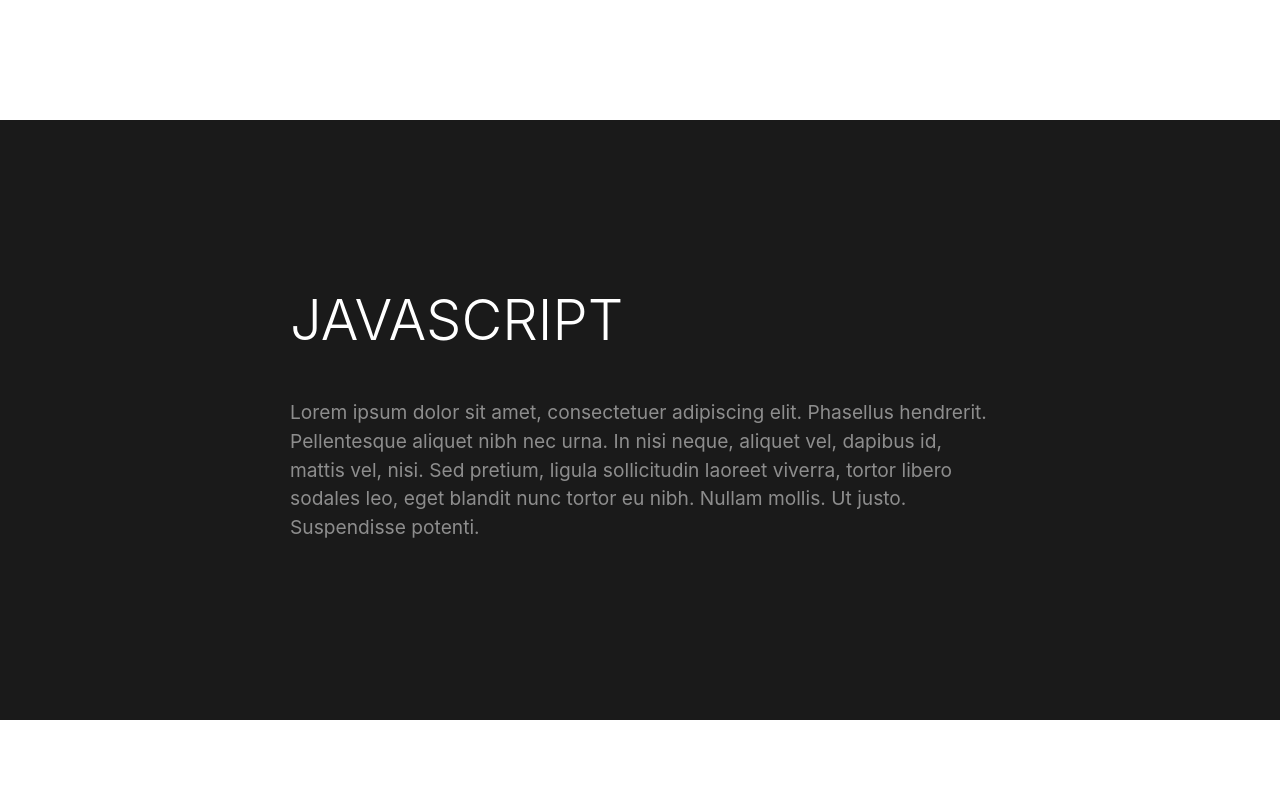
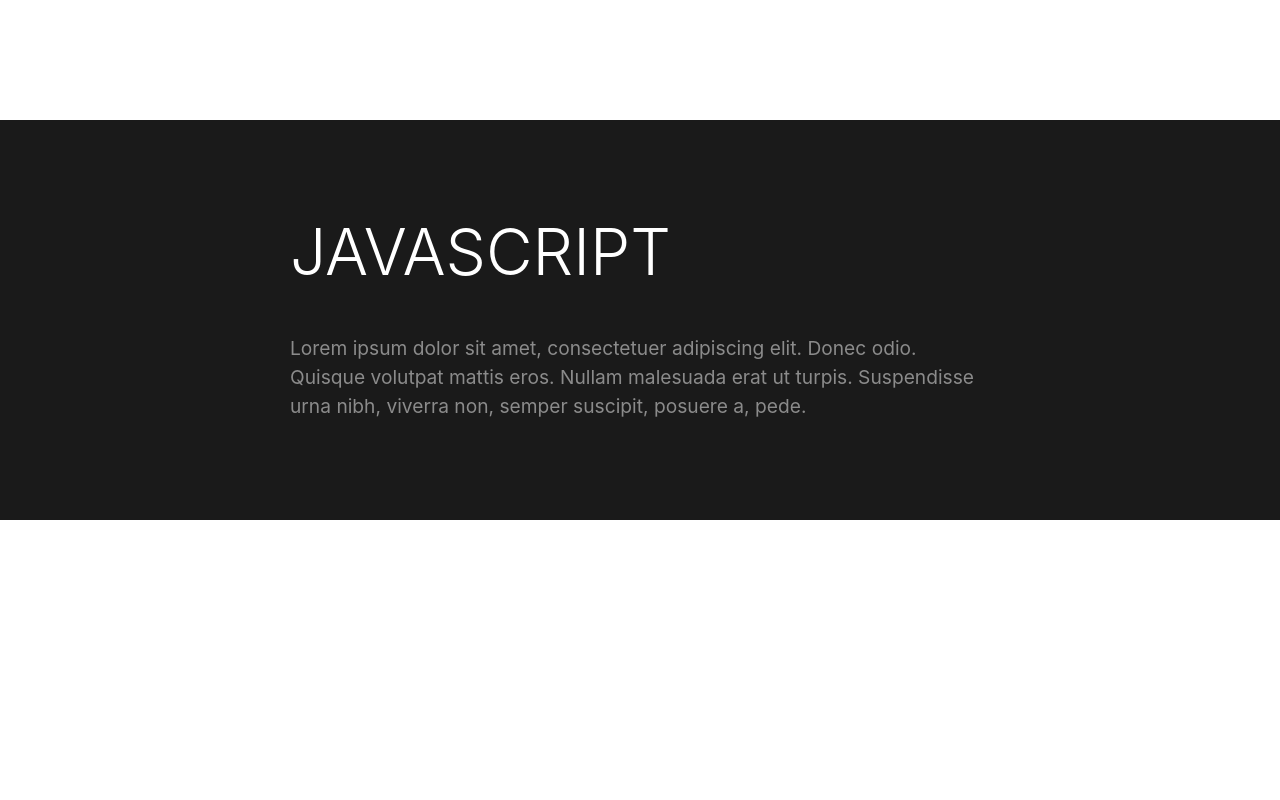
Before and after one commit to SirBruno/portfolio, a React (Create React App) app: page / in a window 1280 px wide. Shown: the part 1180-1980 px from the top of the page. After the commit the page ends 1700 px from the top, so only its background shows below. Built offline with nearby package versions, Linux system fonts and the light colour scheme.

Commit message:
did some stuff

```diff
--- a/src/App.js
+++ b/src/App.js
@@ -1,4 +1,3 @@
-import { useLayoutEffect, useRef } from 'react'
 import { gsap, ScrollTrigger } from 'gsap/all'
 import './App.css'
 import Hero from './components/Hero/Hero'
@@ -7,52 +6,11 @@ import Section from './components/Section/Section'
 
 function App() {
 
-  const section = useRef()
-  gsap.registerPlugin(ScrollTrigger)
-  ScrollTrigger.config({
-    ignoreMobileResize: true
-  });
-
-  useLayoutEffect(() => {
-    let ctx = gsap.context(() => {
-      const timeline = gsap.timeline({
-        scrollTrigger: {
-          trigger: ".myDiv",
-          onEnter: self => console.log(self.isActive),
-          start: "top 85%"
-        }
-      })
-
-      timeline.to(".javaScript h3", {
-        bottom: 0,
-        duration: 0.5,
-        ease: "power1.out"
-      })
-
-      timeline.to(".javaScript p", {
-        y: 0,
-        opacity: 0.5,
-        duration: 0.5,
-        delay: 0.1
-      }, "<")
-    }, section)
-
-    return () => ctx.revert()
-  }, [])
-
   return (
     <div className="App">
       <Hero gsap={gsap} ScrollTrigger={ScrollTrigger} />
       <HtmlCss gsap={gsap} ScrollTrigger={ScrollTrigger} />
-      <section ref={section} className="javaScript">
-        <div className="myDiv">
-          <div className="titleContainer">
-            <h3>JavaScript</h3>
-          </div>
-          <p>Lorem ipsum dolor sit amet, consectetuer adipiscing elit. Phasellus hendrerit. Pellentesque aliquet nibh nec urna. In nisi neque, aliquet vel, dapibus id, mattis vel, nisi. Sed pretium, ligula sollicitudin laoreet viverra, tortor libero sodales leo, eget blandit nunc tortor eu nibh. Nullam mollis. Ut justo. Suspendisse potenti.</p>
-        </div>
-      </section>
-      <Section title={"Template"}>
+      <Section theme={"dark"} title={"JavaScript"}>
         Lorem ipsum dolor sit amet, consectetuer adipiscing elit. Donec odio. Quisque volutpat mattis eros. Nullam malesuada erat ut turpis. Suspendisse urna nibh, viverra non, semper suscipit, posuere a, pede.
       </Section>
     </div>
--- a/src/components/Section/Section.css
+++ b/src/components/Section/Section.css
@@ -1,3 +1,8 @@
+section.dark {
+  background: #1a1a1a;
+  color: #fff;
+}
+
 .section__titleContainer {
   margin: 0 0 50px;
   overflow: hidden;
--- a/src/components/Section/Section.js
+++ b/src/components/Section/Section.js
@@ -30,7 +30,7 @@ function Section(props) {
   }, [])
 
   return (
-    <section ref={section} className="section">
+    <section ref={section} className={`section ${props.theme}`}>
       <div className="section__inner">
         <div className="section__titleContainer">
           <h2 className="section__title">{props.title}</h2>
```
